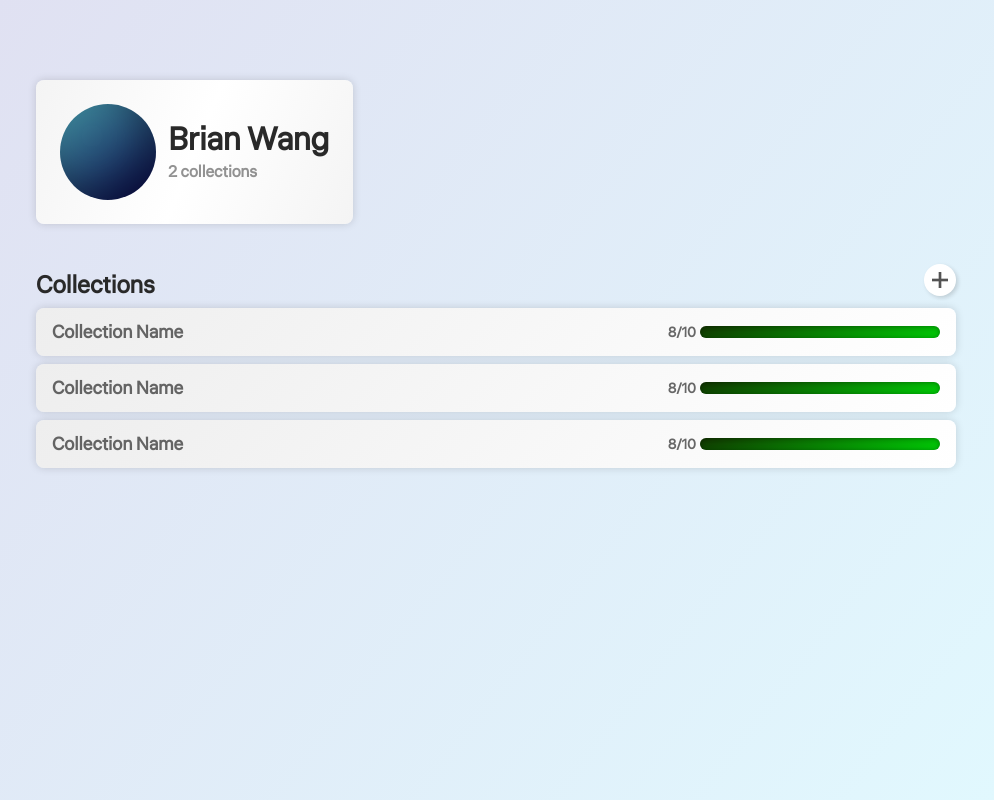
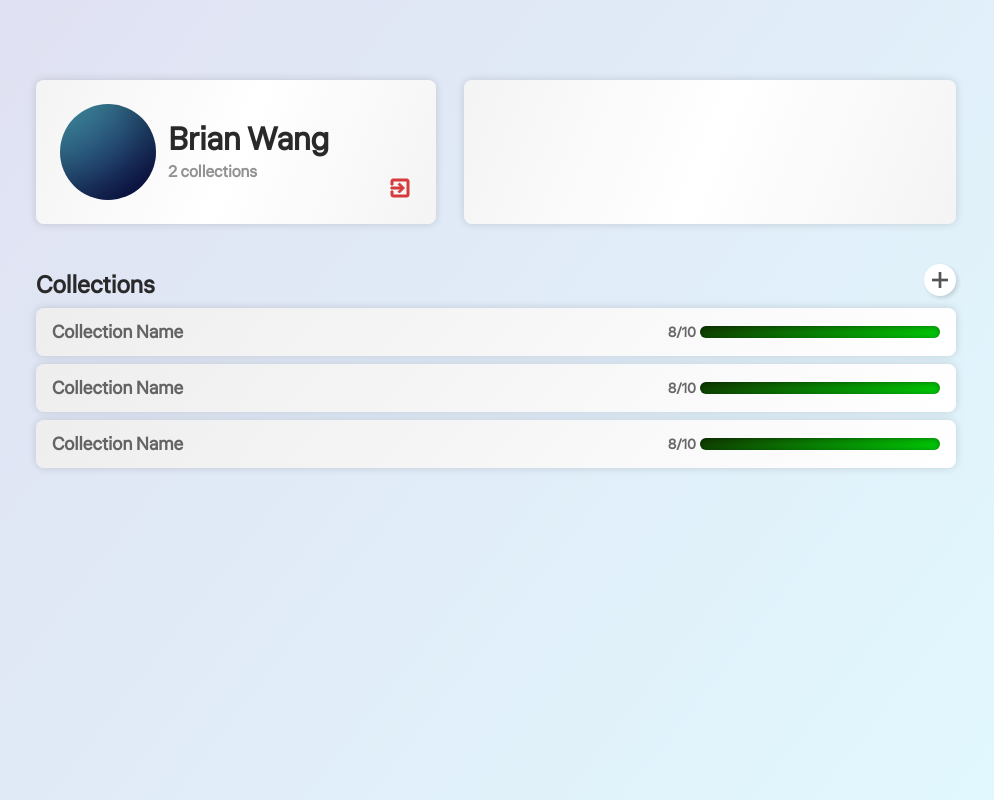
Before and after one commit to Brian-J-Wang/devcl, a React (Vite) app: page /collections in a window 1280 px wide. Shown: the whole page, without its empty margins (144-1138 px from the left). Built offline with nearby package versions, Linux system fonts and the light colour scheme.

Commit message:
feat did some more work but can't really tell what I did because it's 2:30 in the morning and I am more than tired

```diff
--- a/src/Contexts/CollectionAPI/CollectionApiContext.tsx
+++ b/src/Contexts/CollectionAPI/CollectionApiContext.tsx
@@ -6,7 +6,7 @@ interface CollectionContextProps {
     api: CollectionAPI
 }
 
-const CollectionContext = createContext<CollectionContextProps>({
+export const CollectionContext = createContext<CollectionContextProps>({
     api: new CollectionAPI()
 });
 
--- a/src/Pages/UserCollections/UserCollections.css
+++ b/src/Pages/UserCollections/UserCollections.css
@@ -5,14 +5,67 @@
     margin: auto;
 }
 
-.user-collection__profile {
+.user-collection__dashboard {
+    display: flex;
+    flex-direction: row;
     margin-top: 80px;
     margin-bottom: 40px;
+    gap: 28px;
+}
+
+.user-collection__profile {
     display: flex;
-    margin-right: auto;
     border-radius: 8px;
     box-shadow: 0px 0px 8px rgba(0, 0, 0, 0.15);
     padding: 24px;
+    width: 400px;
+    box-sizing: border-box;
+    background: rgb(244,244,244);
+    background: linear-gradient(292deg, rgba(244,244,244,1) 0%, rgba(255,255,255,1) 50%, rgba(244,244,244,1) 100%);
+}
+
+.user-collection__logout {
+    margin-left: auto;
+    height: 24px;
+    width: 24px;
+    align-self: flex-end;
+    padding: 0px;
+    box-sizing: border-box;
+    background-color: rgba(0, 0, 0, 0);
+    border: none;
+}
+
+.user-collection__logout-image {
+    height: 24px;
+    width: 24px;
+    cursor: pointer;
+}
+
+@keyframes shake {
+    0% {
+        transform: rotate(0deg);
+    }
+    10% {
+        transform: rotate(-15deg);
+    }
+    90% {
+        transform: rotate(15deg);
+    }
+    100% {
+        transform: rotate(0deg);
+    }
+}
+
+.user-collection__logout-image:hover {
+    opacity: 100%;
+    animation: shake 0.15s linear none 1;
+}
+
+.user-collection__side-info {
+    background-color: white;
+    flex-grow: 1;
+    border-radius: 8px;
+    box-shadow: 0px 0px 8px rgba(0, 0, 0, 0.15);
     box-sizing: border-box;
     background: rgb(244,244,244);
     background: linear-gradient(292deg, rgba(244,244,244,1) 0%, rgba(255,255,255,1) 50%, rgba(244,244,244,1) 100%);
--- a/src/Pages/UserCollections/UserCollections.tsx
+++ b/src/Pages/UserCollections/UserCollections.tsx
@@ -1,17 +1,19 @@
 import CollectionCard from "./CollectionCard/CollectionCard";
 
-import add from "../../assets/add.svg"
-import "./UserCollections.css"
+import add from "../../assets/add.svg";
+import exit from "../../assets/exit.svg";
+
+import "./UserCollections.css";
 import { useContext, useState } from "react";
 import { ModalContext } from "../../Contexts/Modal/ModalContext";
 import NewCollectionModal from "./NewCollectionModal/NewCollectionModal";
-import { DBContext } from "../../Components/Collection/CollectionContext/collectionContext";
 import { UserContext } from "../../Contexts/UserContext";
+import { CollectionContext } from "../../Contexts/CollectionAPI/CollectionApiContext";
 
 const UserCollection: React.FC<{}> = () => {
     const [collections, setCollections] = useState<{}[]>([ {}, {}, {}]);
     const modalContextConsumer = useContext(ModalContext);
-    const collectionContextConsumer = useContext(DBContext);
+    const collectionContextConsumer = useContext(CollectionContext);
     const userContextConsumer = useContext(UserContext);
 
     const handleCardAdd = () => {
@@ -24,10 +26,7 @@ const UserCollection: React.FC<{}> = () => {
                 console.log(userContextConsumer.token);
 
                 //should see this fail since there was no token associated with it
-                collectionContextConsumer.shared.createNewCollection({
-                    user: "test",
-                    name: "test"
-                });
+                collectionContextConsumer.api.AddNewCollection("Test");
 
                 setCollections([ ...collections, {}]);
 
@@ -37,14 +36,27 @@ const UserCollection: React.FC<{}> = () => {
         )
     }
 
+    const handleUserLogOut = () => {
+        //call userContext to clear out all user information,
+        //jump to home screen
+    }
+
     return (
         <div className="user-collection">
-            <div className="user-collection__profile">
-                <div className="user-collection__profile-image">
+            <div className="user-collection__dashboard">
+                <div className="user-collection__profile">
+                    <div className="user-collection__profile-image">
+                    </div>
+                    <div className="user-collection__info">
+                        <p className="user-collection__profile-name">Brian Wang</p>
+                        <p className="user-collection__profile-info">2 collections</p>
+                    </div>
+                    <button className="user-collection__logout" onClick={handleUserLogOut}>
+                        <img src={exit} alt="X" className="user-collection__logout-image"/>
+                    </button>
                 </div>
-                <div className="user-collection__info">
-                    <p className="user-collection__profile-name">Brian Wang</p>
-                    <p className="user-collection__profile-info">2 collections</p>
+                <div className="user-collection__side-info">
+
                 </div>
             </div>
 
--- a/src/utils/collectionAPI.ts
+++ b/src/utils/collectionAPI.ts
@@ -5,6 +5,8 @@ class CollectionAPI {
     ) {}
 
     AddNewCollection(title: string) {
+        console.log(this.token);
+
         return fetch(`${this.url}/collections`, {
             method: "POST",
             headers: {
@@ -12,7 +14,8 @@ class CollectionAPI {
                 "Authorization": `Bearer ${this.token}`
             },
             body: JSON.stringify({
-                title: title
+                name: title,
+                user: "test"
             })
         }).then((res) => {
             return res.ok
```
Also changed, not shown: src/assets/exit.svg (added).
